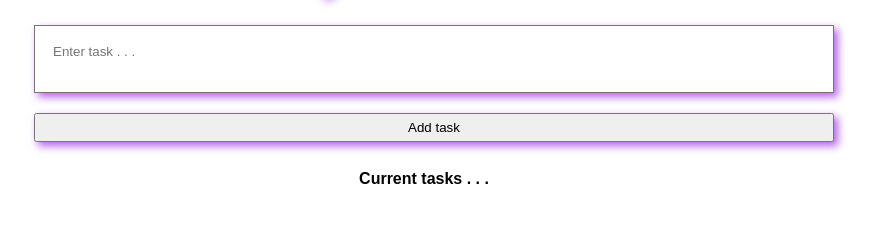
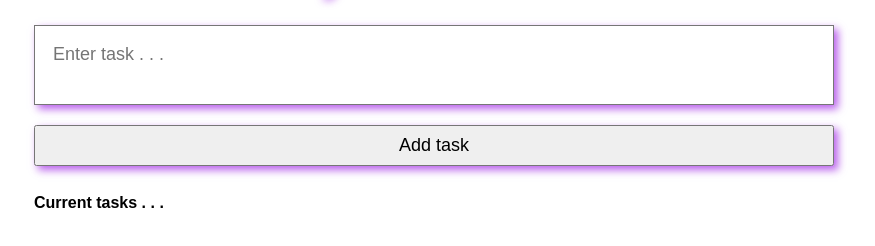
Before and after one commit to Davsan88/vanilla-todolist, a plain HTML site: page index.html in a window 1280 px wide. Shown: the part 76-322 px from the top of the page, without its empty margins (206-1081 px from the left). Drawn offline with Linux system fonts and the light colour scheme; a web font is replaced by a local one.

Commit message:
Update styles.css

```diff
--- a/styles.css
+++ b/styles.css
@@ -22,7 +22,6 @@ h1 {
 form,
 section {
     display: flex;
-    justify-content: center;
     gap: 20px;
     width: 100%;
     max-width: 800px; /* Set a maximum width for the form */
@@ -38,10 +37,11 @@ form textarea {
 }
 
 form button {
-    padding: 5px 25px;
+    padding: 8px 25px;
     box-shadow: 4px 4px 8px #9207e2a4;
     width: auto;  /* Takes only as much space as needed */
     white-space: nowrap; /* Prevents text wrapping inside the button */
+    cursor: pointer;
 }
 
 
@@ -53,10 +53,12 @@ form button {
 
     form textarea {
         width: 100%;
+        font-size: large;
     }
 
     form button {
         width: 100%;
+        font-size: large;
     }
 
 }
```
